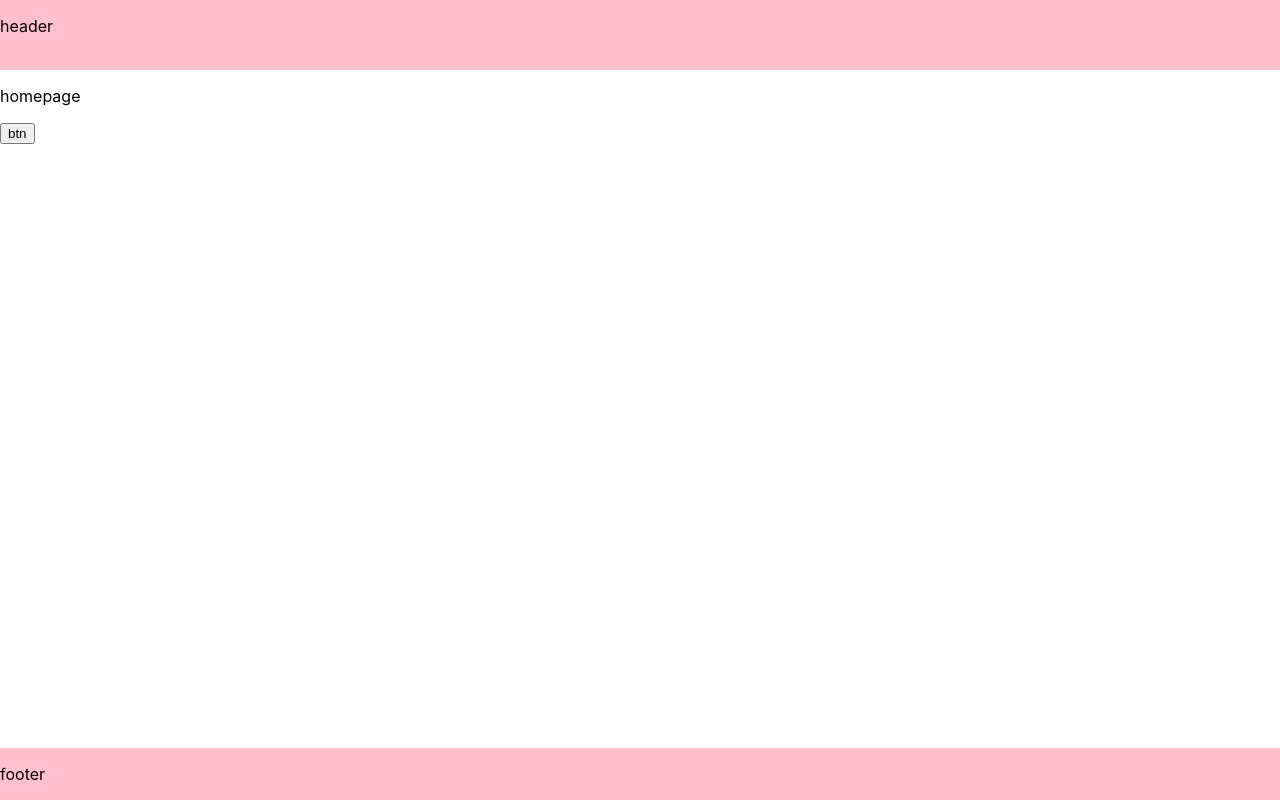
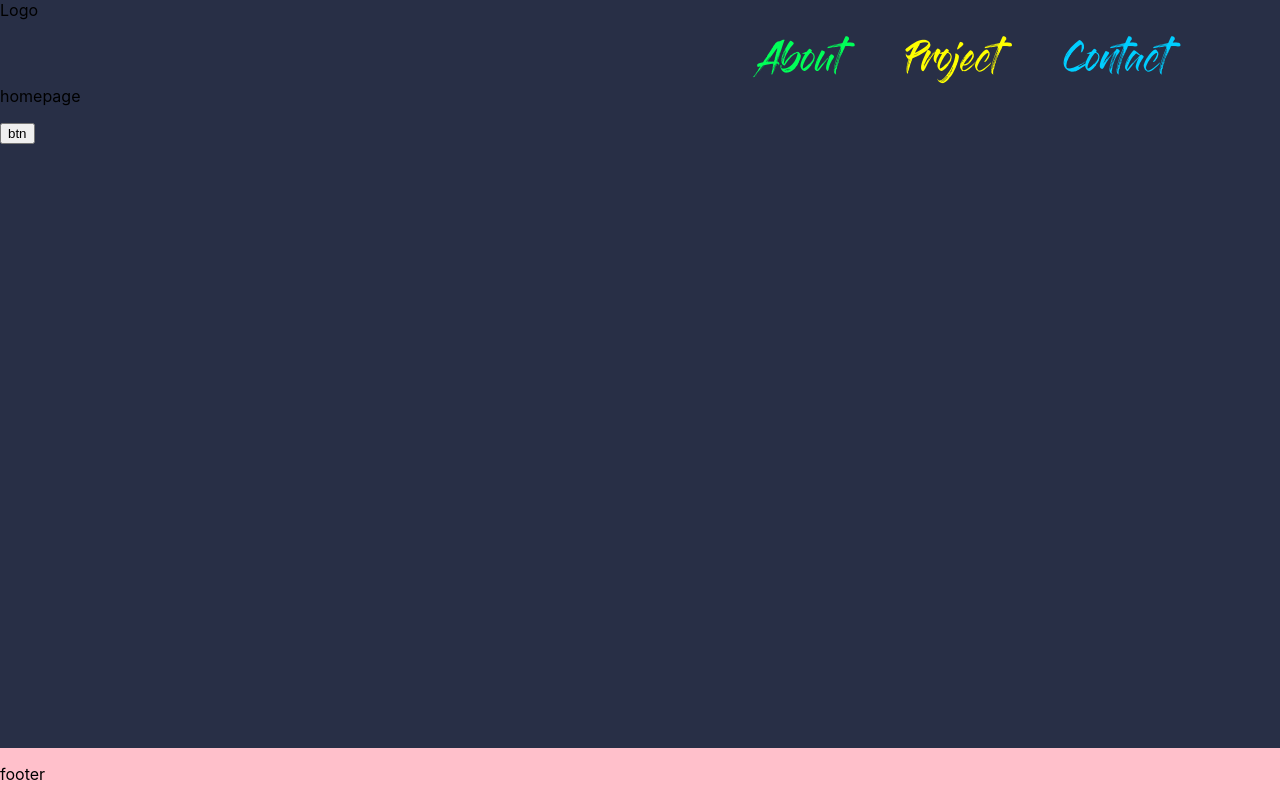
Before and after one commit to dev-ming/mingee.dev, a React (Create React App) app: page / in a window 1280 px wide. Built offline with nearby package versions, Linux system fonts and the light colour scheme.

Commit message:
:lipstick: update header ui

```diff
--- a/src/App.css
+++ b/src/App.css
@@ -1,3 +1,7 @@
+body {
+  background-color: #282f46;
+}
+
 .App {
   text-align: center;
 }
@@ -36,3 +40,8 @@
     transform: rotate(360deg);
   }
 }
+
+@font-face {
+  font-family: "GlossAndBloom";
+  src: url("./assets/fonts/Gloss_And_Bloom.ttf");
+}
--- a/src/components/Layout/Header.css
+++ b/src/components/Layout/Header.css
@@ -1,7 +1,25 @@
 .Header {
-  background-color: pink;
+  display: flex;
+  background-color: #282f46;
   position: fixed;
   width: 100%;
   height: 70px;
   top: 0%;
 }
+
+nav {
+  margin-left: auto;
+  margin-top: 2em;
+  margin-right: 5em;
+}
+
+.navigation-menu {
+  display: flex;
+  list-style: none;
+}
+
+li {
+  font-family: "GlossAndBloom";
+  font-size: 30px;
+  padding: 0 2rem;
+}
--- a/src/components/Layout/Header.js
+++ b/src/components/Layout/Header.js
@@ -4,7 +4,14 @@ import "./Header.css";
 function header(props) {
   return (
     <div className="Header">
-      <p>header</p>
+      <div>Logo</div>
+      <nav>
+        <ul className="navigation-menu">
+          <li style={{ color: "#00FF58" }}>About</li>
+          <li style={{ color: "#FFFF00" }}>Project</li>
+          <li style={{ color: "#00CEFF" }}>Contact</li>
+        </ul>
+      </nav>
     </div>
   );
 }
```
Also changed, not shown: src/assets/fonts/Gloss_And_Bloom.ttf (added).
